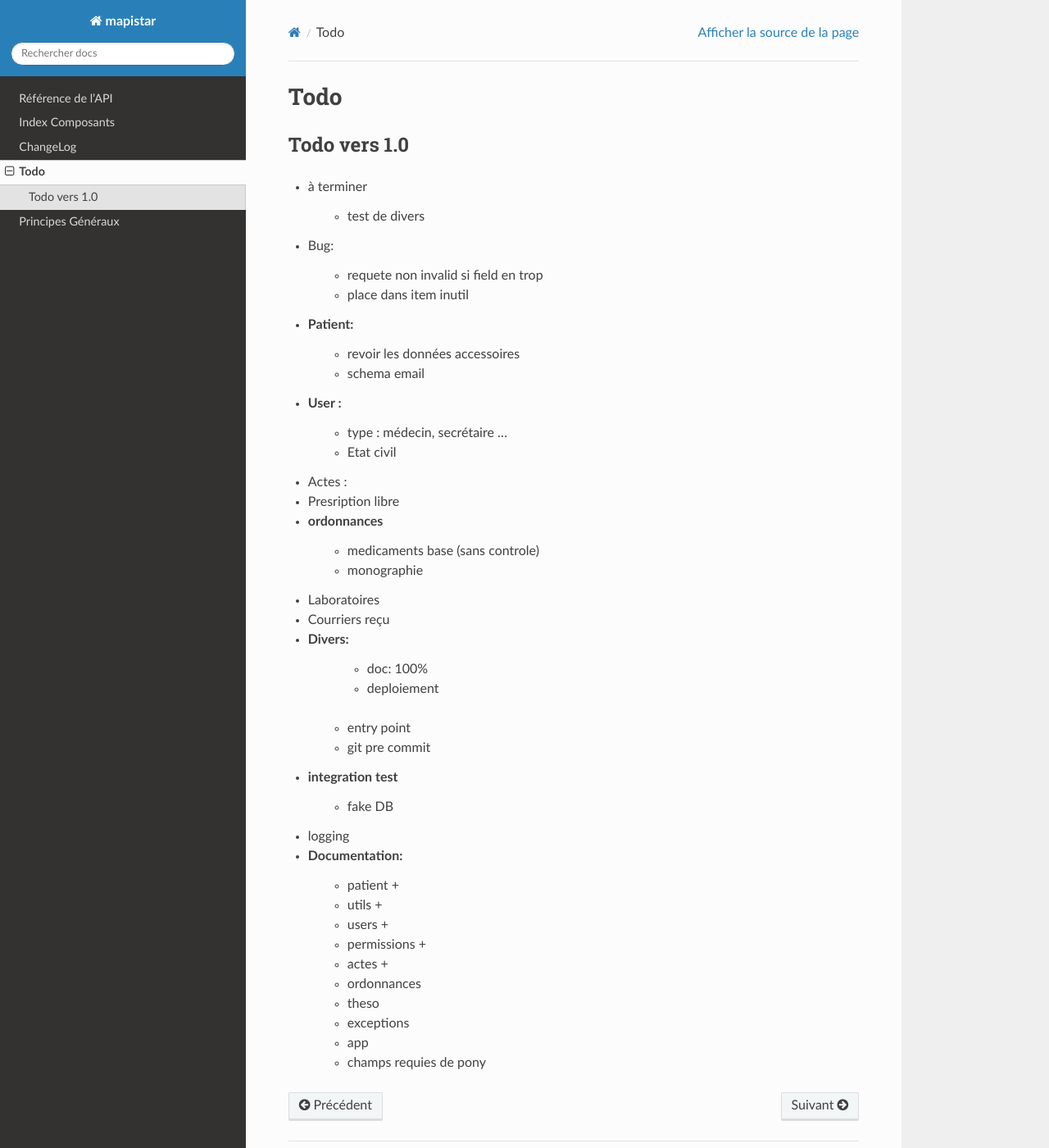
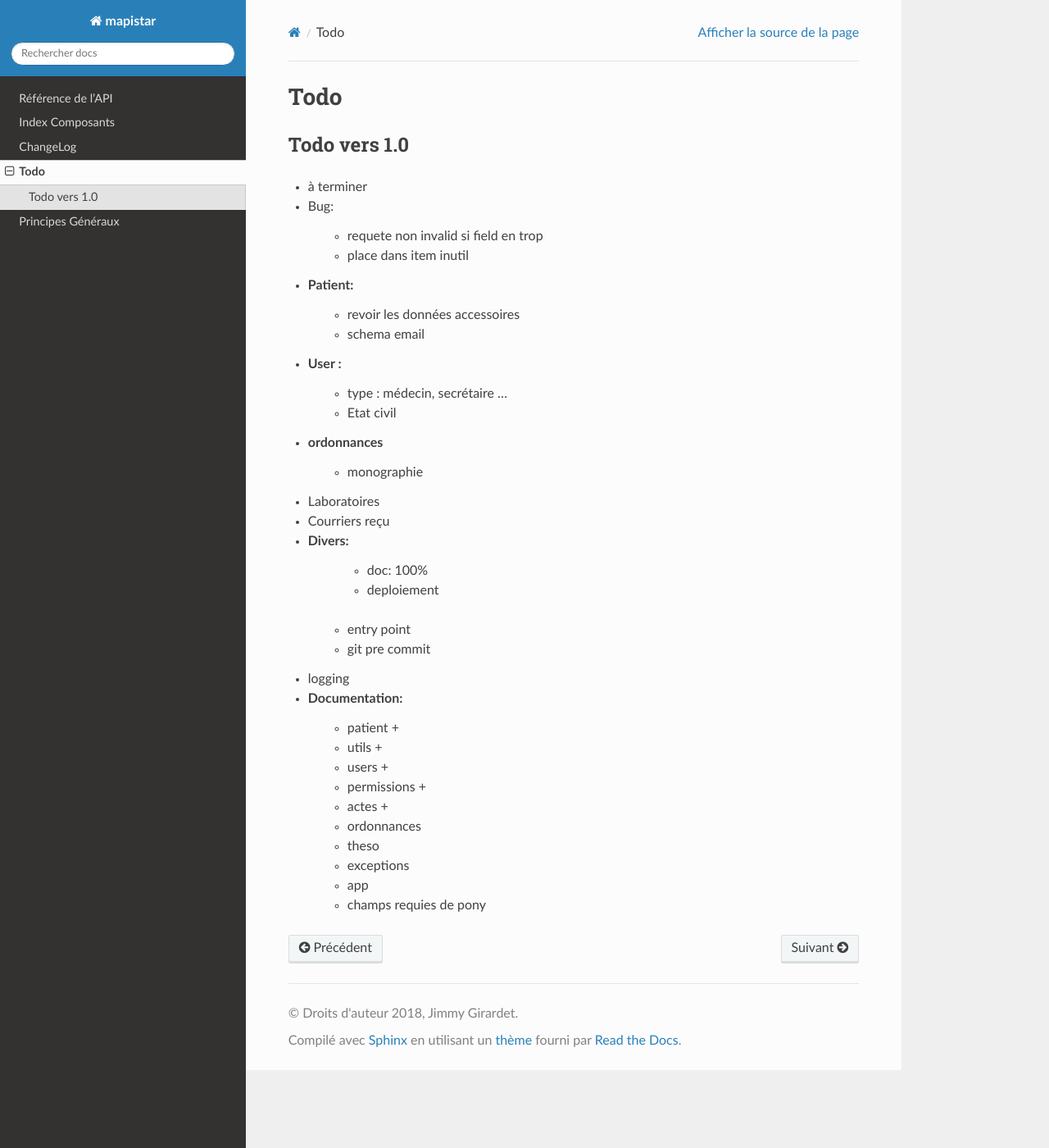
Before and after one commit to jgirardet/mapistar, a Sphinx documentation site: the page built from docs/todo.rst, in a window 1280 px wide and 1400 px high. Shown: the whole window at 82% size. Built offline with Sphinx 7.4.7 and the Read the Docs theme 2.0.0, drawn with Linux system fonts in a browser that asks for light colours.

Commit message:
tet divers de orodoitems

```diff
--- a/docs/todo.rst
+++ b/docs/todo.rst
@@ -8,7 +8,6 @@
 
 * à terminer
 
-    - test de divers
 
 * Bug:
 
@@ -23,12 +22,8 @@
     - type : médecin, secrétaire ...
     - Etat civil
 
-* Actes :
-
-* Presription libre
 
 * ordonnances
-    - medicaments base (sans controle)
     - monographie
 
 * Laboratoires
@@ -41,9 +36,6 @@
 
     - entry point
     - git pre commit
-
-* integration test
-    - fake DB
 
 * logging
 
```
Also changed, not shown: 1 other file.
